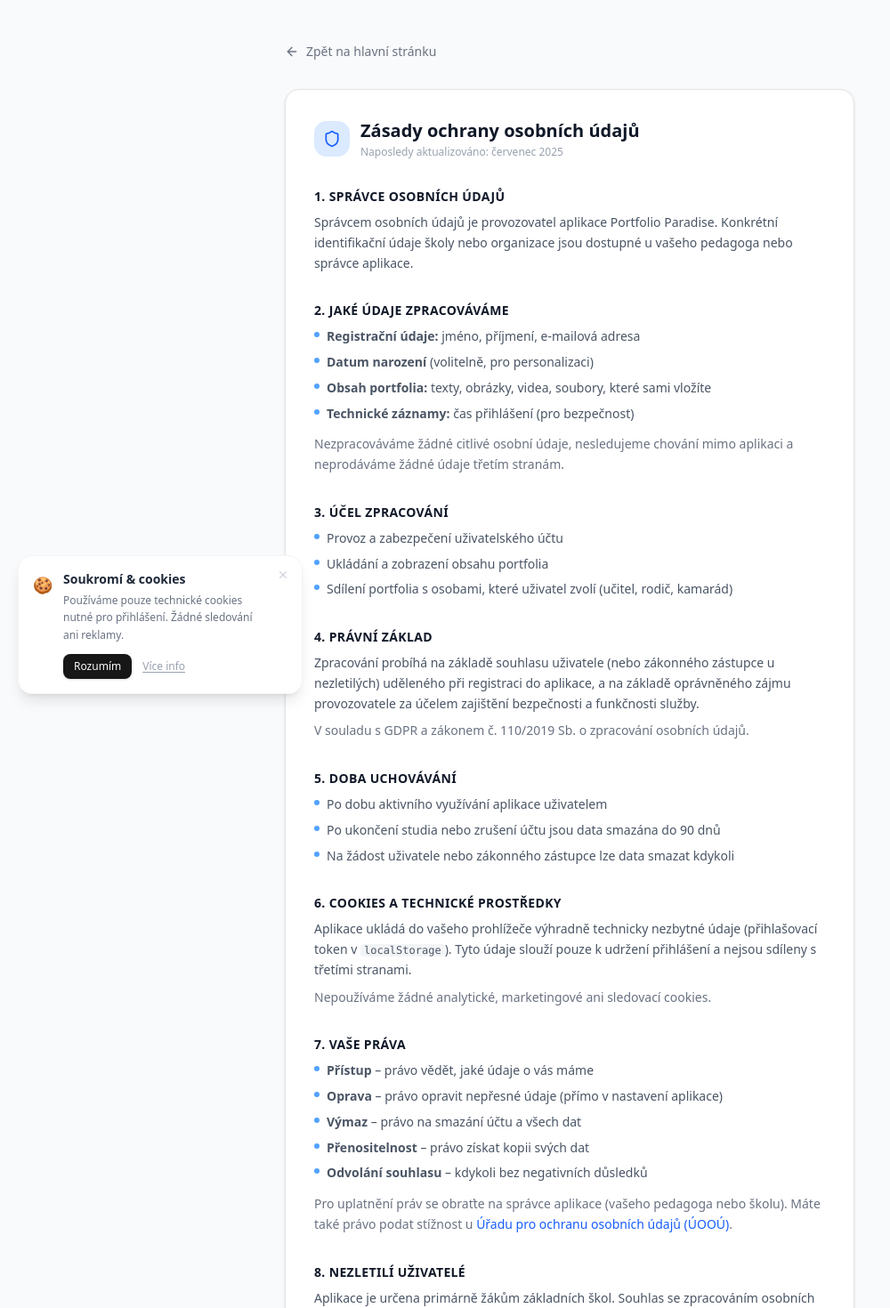
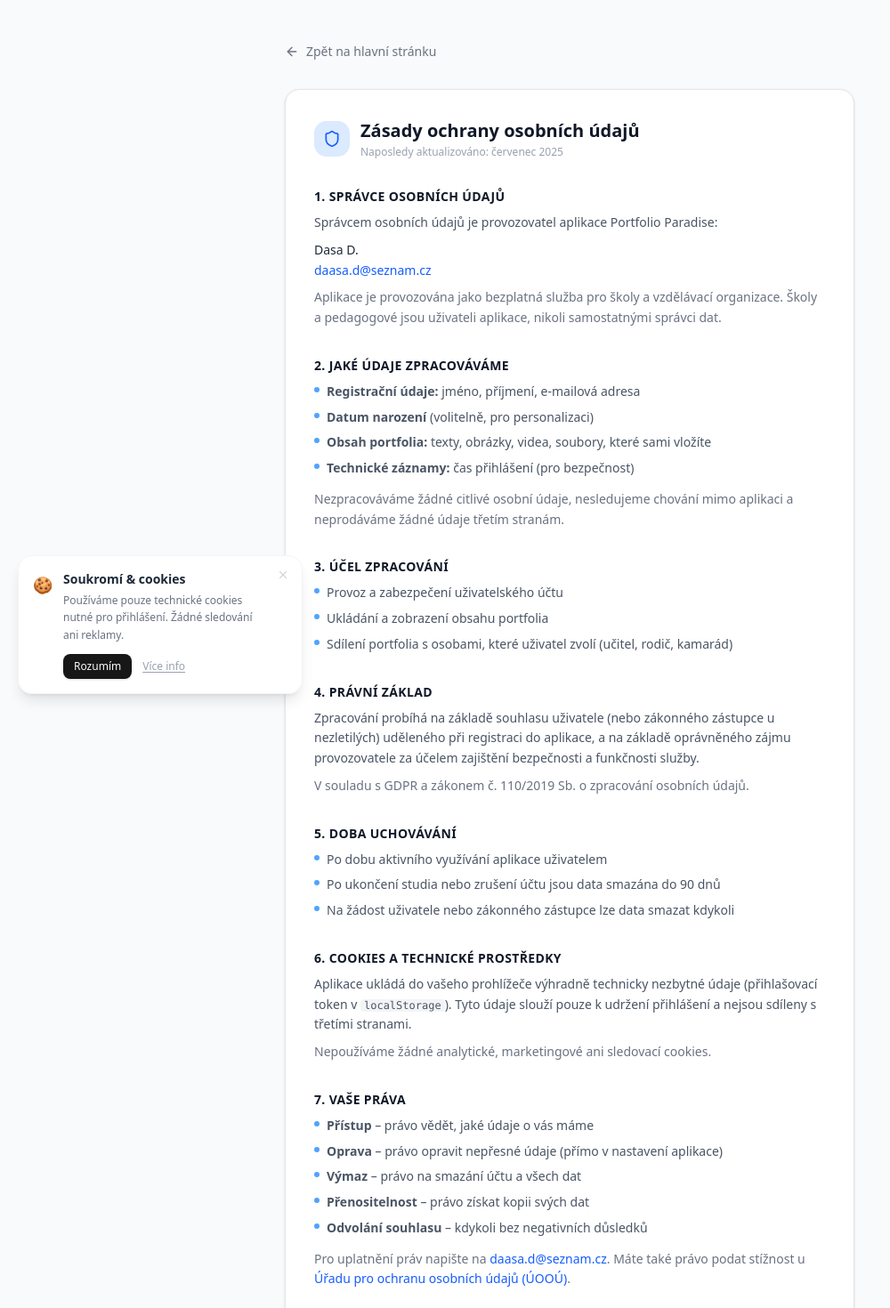
Before and after one commit to daasadr/portfolio-app, a Next.js app: page /privacy in a window 1280 px wide. Shown: the top 1470 px of the page at 89% size, without its empty margins (0-1000 px from the left). Built offline with nearby package versions, Linux system fonts and the light colour scheme.

Commit message:
fix: update privacy policy with operator contact (daasa.d@seznam.cz)

```diff
--- a/src/app/privacy/page.tsx
+++ b/src/app/privacy/page.tsx
@@ -30,8 +30,17 @@ export default function PrivacyPage() {
 
           <Section title="1. Správce osobních údajů">
             <p>
-              Správcem osobních údajů je provozovatel aplikace Portfolio Paradise. Konkrétní identifikační
-              údaje školy nebo organizace jsou dostupné u vašeho pedagoga nebo správce aplikace.
+              Správcem osobních údajů je provozovatel aplikace Portfolio Paradise:
+            </p>
+            <p className="mt-2 font-medium text-gray-800">
+              Dasa D.<br />
+              <a href="mailto:daasa.d@seznam.cz" className="text-blue-600 hover:underline font-normal">
+                daasa.d@seznam.cz
+              </a>
+            </p>
+            <p className="mt-2 text-gray-500">
+              Aplikace je provozována jako bezplatná služba pro školy a vzdělávací organizace.
+              Školy a pedagogové jsou uživateli aplikace, nikoli samostatnými správci dat.
             </p>
           </Section>
 
@@ -95,7 +104,10 @@ export default function PrivacyPage() {
               <Li><strong>Odvolání souhlasu</strong> – kdykoli bez negativních důsledků</Li>
             </ul>
             <p className="mt-3 text-gray-500">
-              Pro uplatnění práv se obraťte na správce aplikace (vašeho pedagoga nebo školu).
+              Pro uplatnění práv napište na{' '}
+              <a href="mailto:daasa.d@seznam.cz" className="text-blue-600 hover:underline">
+                daasa.d@seznam.cz
+              </a>.
               Máte také právo podat stížnost u{' '}
               <a
                 href="https://www.uoou.cz"
```
